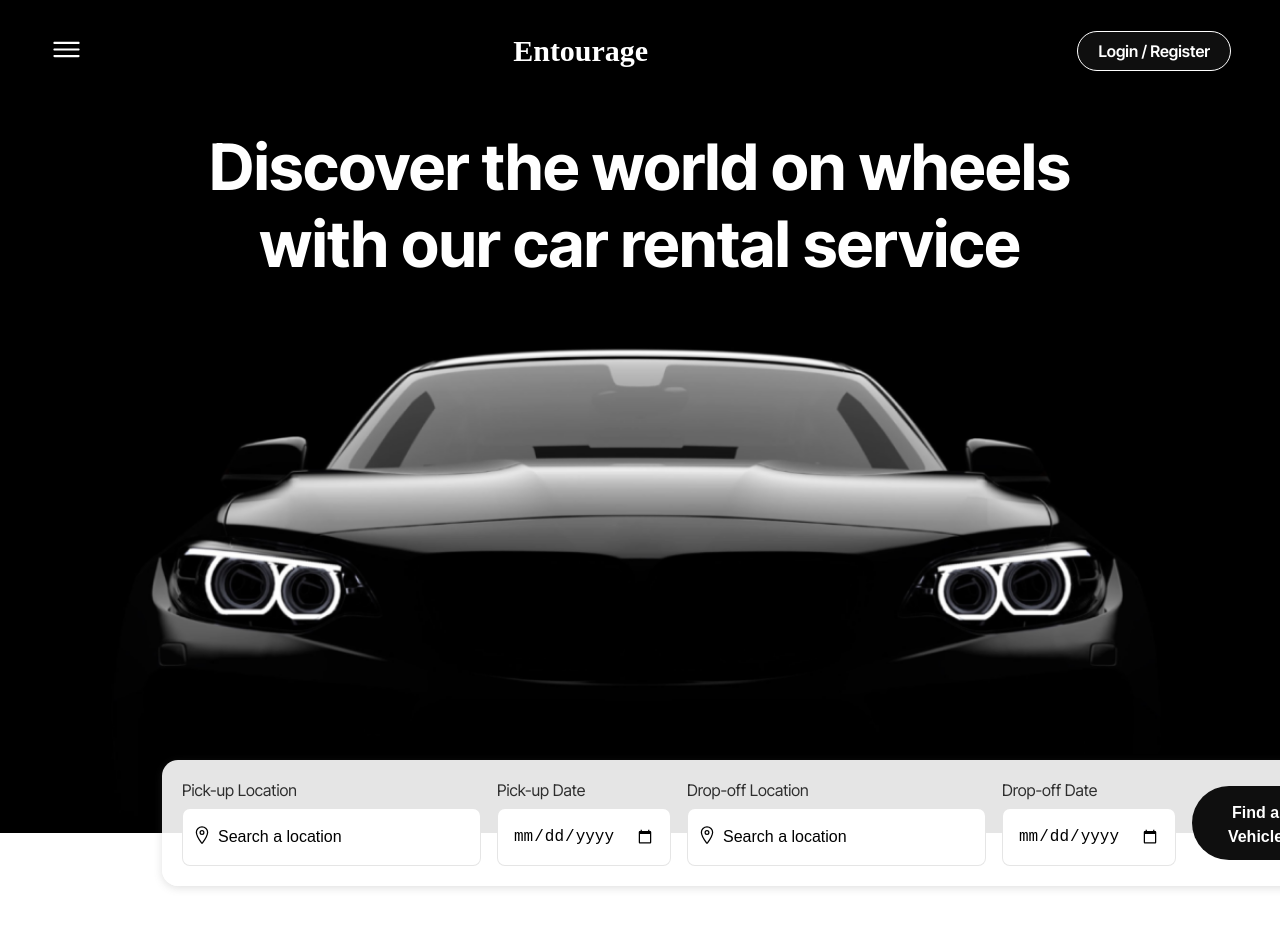
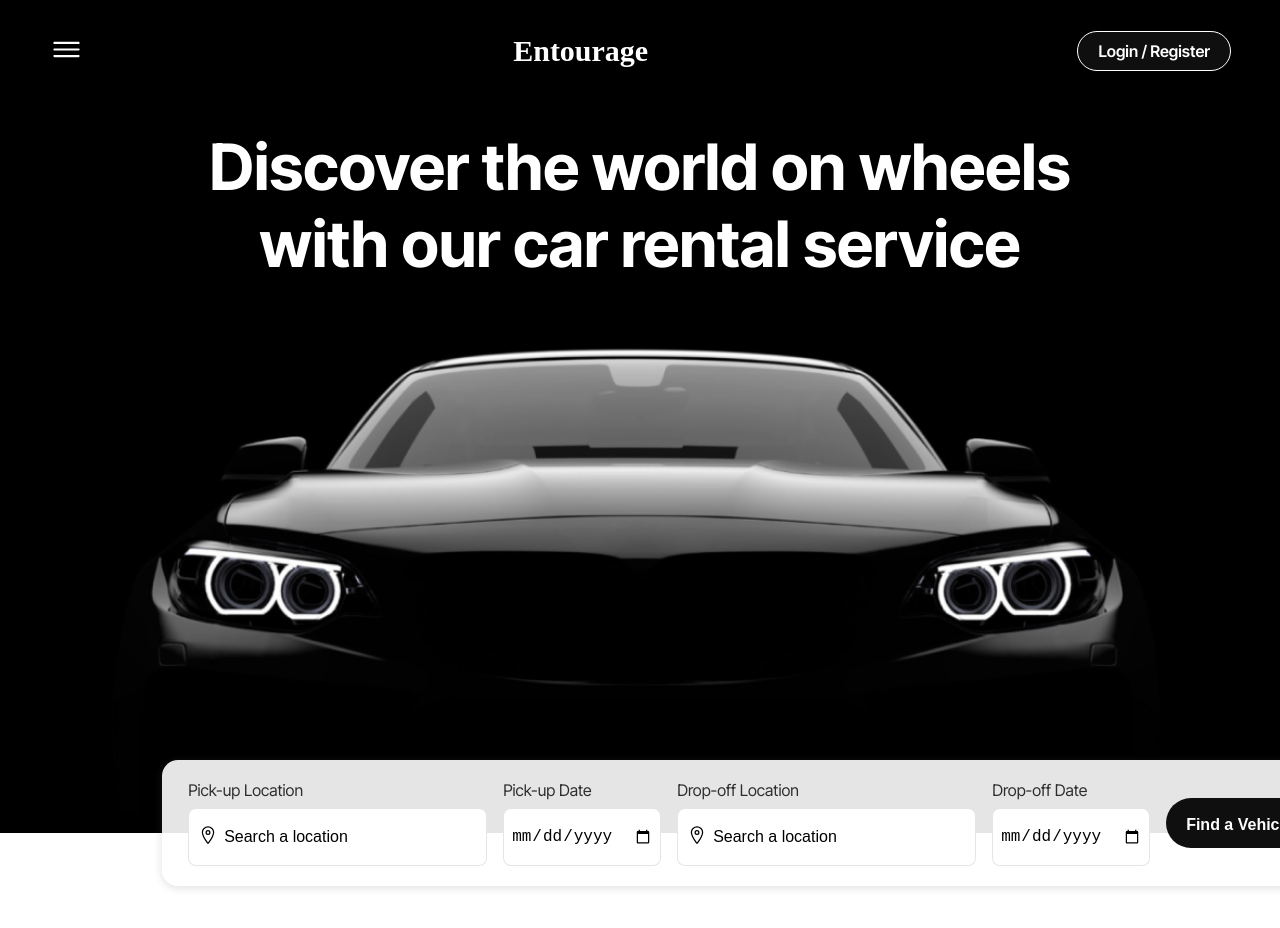
Before and after one commit to Asquare952/Entourage-landing-page, a React (Create React App) app: page / in a window 1280 px wide. Shown: the top 928 px of the page. Built offline with nearby package versions, Linux system fonts and the light colour scheme.

Commit message:
Entourage landing page

```diff
--- a/src/component/Form/form.css
+++ b/src/component/Form/form.css
@@ -53,7 +53,7 @@ label {
   font-size: 16px;
   line-height: 24px;
   color: #000000;
-  padding: 15px 15px;
+  padding: 15px 7px;
 }
 input {
   font-weight: 400;
```
